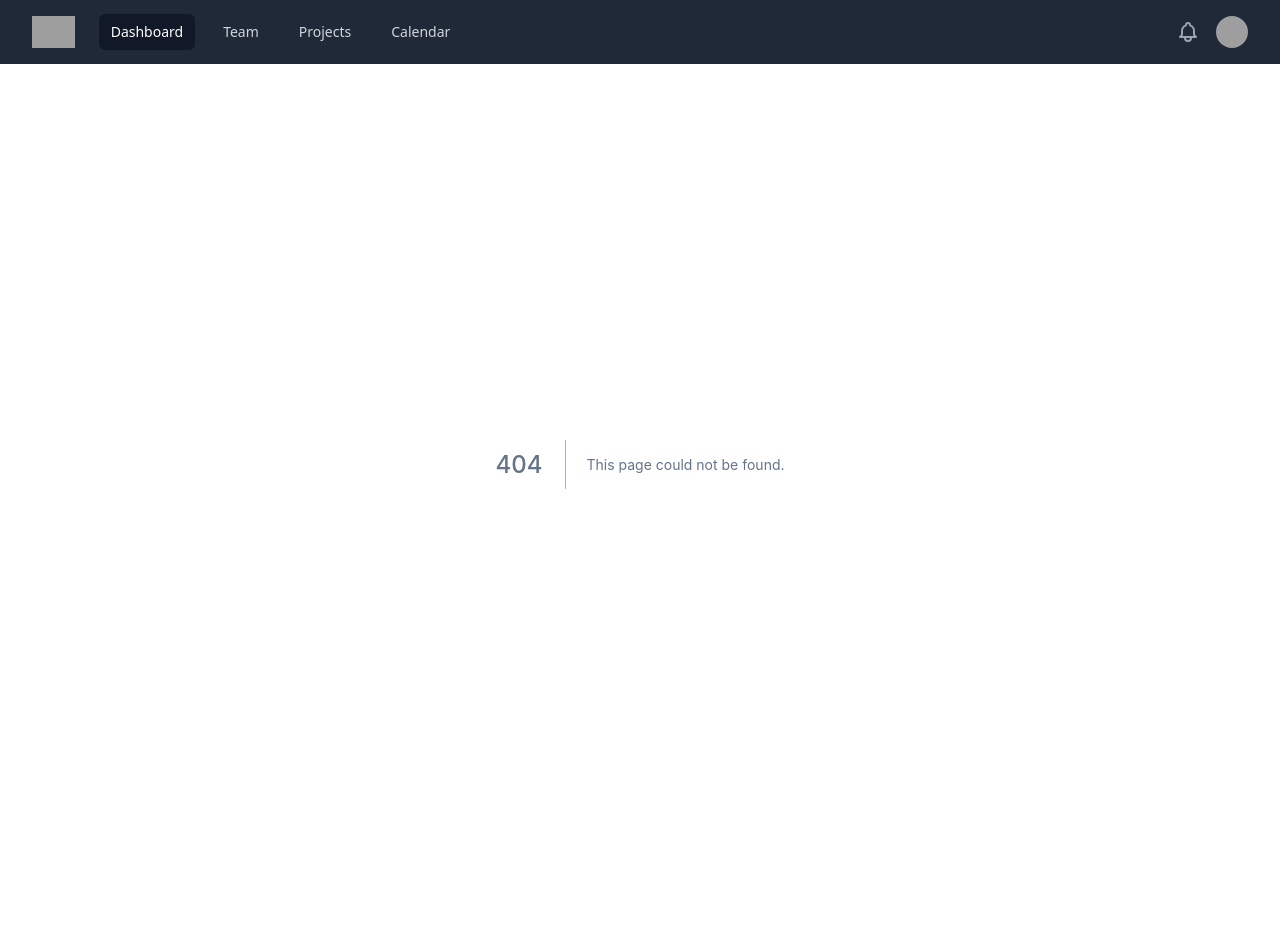
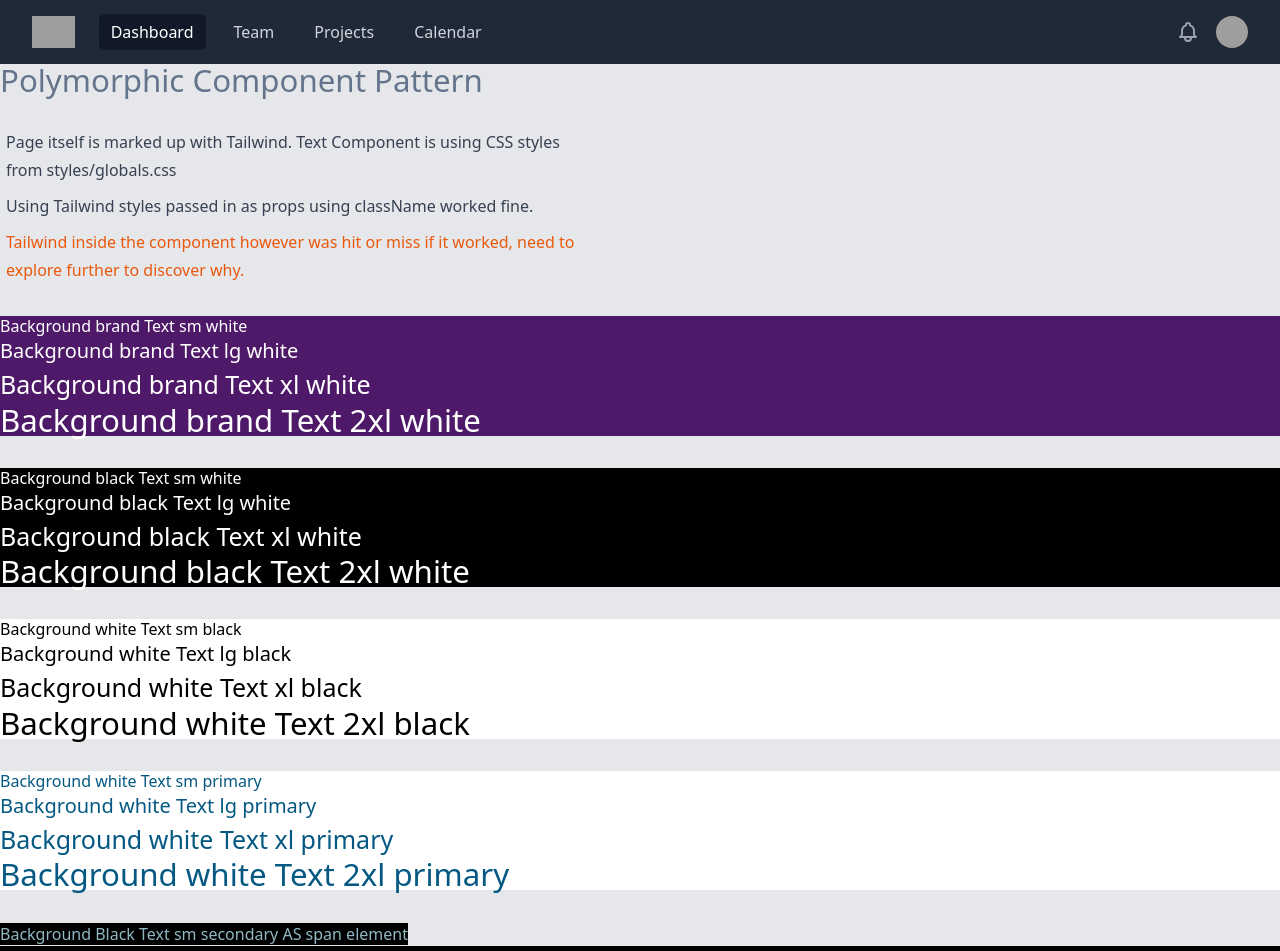
Before and after one commit to RogerWaldron/component-patterns, a Next.js app: page /designguide/polymorphic in a window 1280 px wide. Before the commit this address had no page. Shown: the top 951 px of the page. Before the commit the page ends 864 px from the top, so only its background shows below. Built offline with nearby package versions, Linux system fonts and the light colour scheme; grey boxes are pictures that could not be loaded.

Commit message:
refactor: :sparkles: Created polymorphic Text component and added design guide page for it

```diff
--- /dev/null
+++ b/components/text/index.tsx
@@ -0,0 +1,38 @@
+import React from "react";
+
+type TextOwnProps<E extends React.ElementType> = {
+  size?: "sm" | "lg" | "xl" | "2xl";
+  color?: "primary" | "secondary" | "white" | "black" | "brand";
+  bgColor?: "white" | "black" | "brand";
+  children: React.ReactNode;
+  as?: E;
+};
+
+type TextProps<E extends React.ElementType> = TextOwnProps<E> &
+  Omit<React.ComponentProps<E>, keyof TextOwnProps<E>>;
+
+const Text = <E extends React.ElementType = "div">({
+  size,
+  color,
+  bgColor,
+  children,
+  as,
+}: TextProps<E>) => {
+  const Component = as || "div";
+
+  console.log(size);
+
+  return (
+    <div>
+      <Component
+        className={`${size ? `text-${size}` : ""} ${
+          color ? `text-${color}` : ""
+        } ${bgColor ? `bg-${bgColor}` : ""}`}
+      >
+        {children}
+      </Component>
+    </div>
+  );
+};
+
+export default Text;
--- a/pages/designguide/index.tsx
+++ b/pages/designguide/index.tsx
@@ -13,7 +13,7 @@ function DesignGuide({}: Props) {
                 <Link href="../designguide/buttons">Buttons</Link>
             </li>
             <li className="">
-                <Link href="../designguide/buttons">Buttons</Link>
+                <Link href="../designguide/polymorphic">Polymorphic Components</Link>
             </li>
         </ul>
     </div>
--- /dev/null
+++ b/pages/designguide/polymorphic.tsx
@@ -0,0 +1,103 @@
+import React from "react";
+
+import Text from "../../components/text";
+type Props = {};
+
+function Polymorphic({}: Props) {
+  return (
+    <div className="flex flex-col gap-8 bg-gray-200">
+      <h2 className="text-2xl">Polymorphic Component Pattern</h2>
+      <ul className="prose">
+        <li>
+          Page itself is marked up with Tailwind. Text Component is using CSS
+          styles from styles/globals.css
+        </li>
+        <li>
+          Using Tailwind styles passed in as props using className worked fine.
+        </li>
+        <li className="text-orange-600 dark:text-orange-400">
+          Tailwind inside the component however was hit or miss if it worked,
+          need to explore further to discover why.
+        </li>
+      </ul>
+      <div className="flex flex-col">
+        <Text size="sm" color="white" bgColor="brand">
+          Background brand Text sm white
+        </Text>
+        <Text size="lg" color="white" bgColor="brand">
+          Background brand Text lg white
+        </Text>
+        <Text size="xl" color="white" bgColor="brand">
+          Background brand Text xl white
+        </Text>
+        <Text size="2xl" color="white" bgColor="brand">
+          Background brand Text 2xl white
+        </Text>
+      </div>
+      <div className="flex flex-col">
+        <Text size="sm" color="white" bgColor="black">
+          Background black Text sm white
+        </Text>
+        <Text size="lg" color="white" bgColor="black">
+          Background black Text lg white
+        </Text>
+        <Text size="xl" color="white" bgColor="black">
+          Background black Text xl white
+        </Text>
+        <Text size="2xl" color="white" bgColor="black">
+          Background black Text 2xl white
+        </Text>
+      </div>
+      <div className="flex flex-col">
+        <Text size="sm" color="black" bgColor="white">
+          Background white Text sm black
+        </Text>
+        <Text size="lg" color="black" bgColor="white">
+          Background white Text lg black
+        </Text>
+        <Text size="xl" color="black" bgColor="white">
+          Background white Text xl black
+        </Text>
+        <Text size="2xl" color="black" bgColor="white">
+          Background white Text 2xl black
+        </Text>
+      </div>
+      <div className="flex flex-col">
+        <Text size="sm" color="primary" bgColor="white">
+          Background white Text sm primary
+        </Text>
+        <Text size="lg" color="primary" bgColor="white">
+          Background white Text lg primary
+        </Text>
+        <Text size="xl" color="primary" bgColor="white">
+          Background white Text xl primary
+        </Text>
+        <Text size="2xl" color="primary" bgColor="white">
+          Background white Text 2xl primary
+        </Text>
+      </div>
+      <div className="flex flex-col">
+        <Text
+          className="flex justify-center"
+          size="sm"
+          color="secondary"
+          bgColor="black"
+          as="span"
+        >
+          Background Black Text sm secondary AS span element
+        </Text>
+        <Text size="lg" color="secondary" bgColor="black" as="p">
+          Background Black Text lg secondary AS p element
+        </Text>
+        <Text size="xl" color="secondary" bgColor="black" as="h1">
+          Background Black Text xl secondary AS h1 element
+        </Text>
+        <Text size="2xl" color="secondary" bgColor="black" as="h2">
+          Background Black Text 2xl secondary AS h2 element
+        </Text>
+      </div>
+    </div>
+  );
+}
+
+export default Polymorphic;
--- a/styles/globals.css
+++ b/styles/globals.css
@@ -3,9 +3,57 @@
 @tailwind utilities;
 
 body {
-    @apply antialiased bg-white dark:bg-neutral-700;
+  @apply antialiased bg-white dark:bg-neutral-700;
 }
 
 h1 {
-    @apply prose-2xl prose-invert;
+  @apply prose-2xl prose-invert;
 }
+
+.text-brand {
+  color: rgb(79, 25, 106);
+}
+
+.text-primary {
+  color: #045882;
+}
+
+.text-secondary {
+  color: #90b9c3;
+}
+
+.text-black {
+  color: #000;
+}
+
+.text-white {
+  color: #fff;
+}
+
+.bg-brand {
+  background-color: rgb(79, 25, 106);
+}
+
+.bg-white {
+  background-color: #fff;
+}
+
+.bg-black {
+  background-color: #000;
+}
+
+.text-sm {
+  font-size: 1rem;
+}
+
+.text-lg {
+  font-size: 1.25rem;
+}
+
+.text-xl {
+  font-size: 1.563rem;
+}
+
+.text-2xl {
+  font-size: 1.953rem;
+}
```
